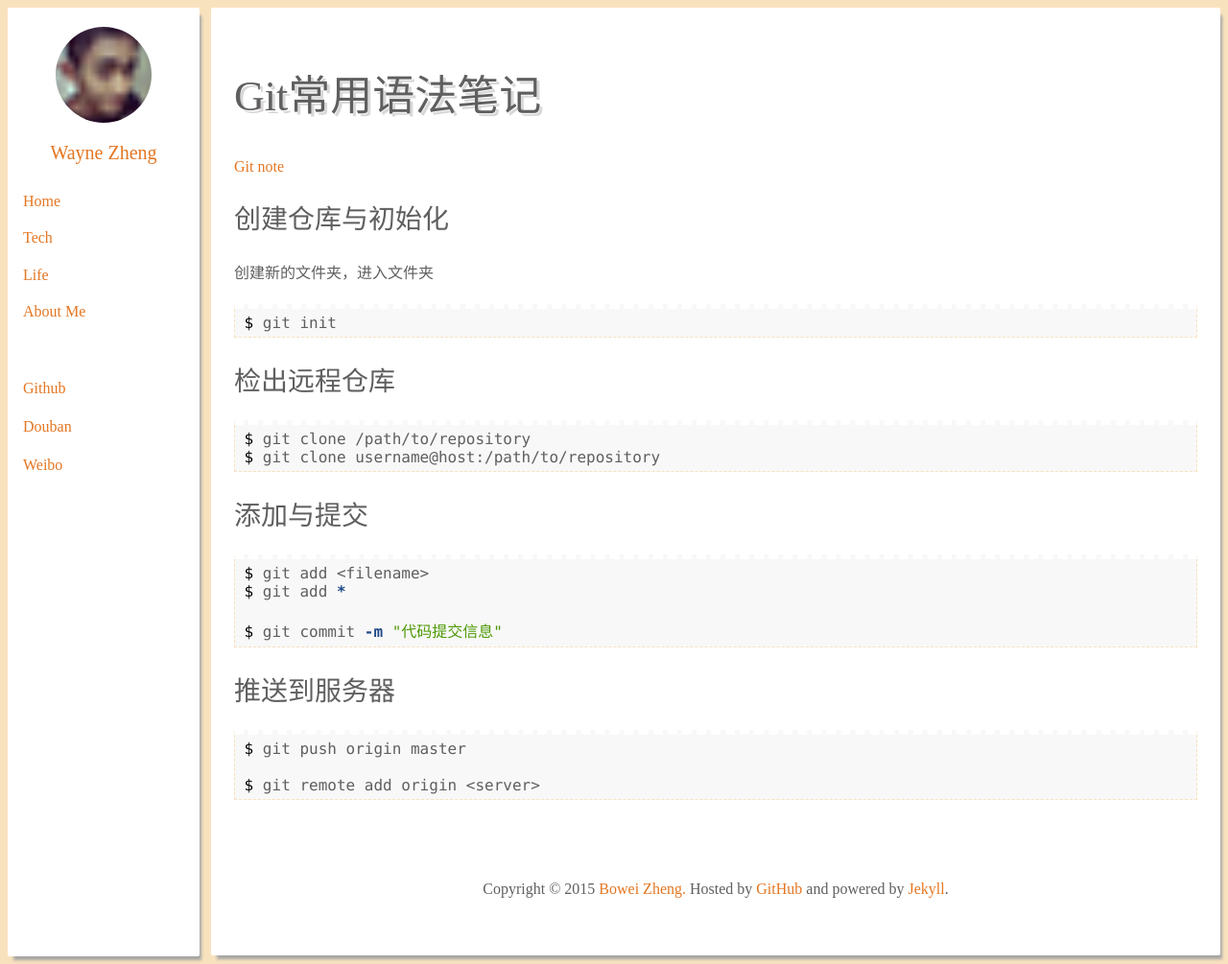
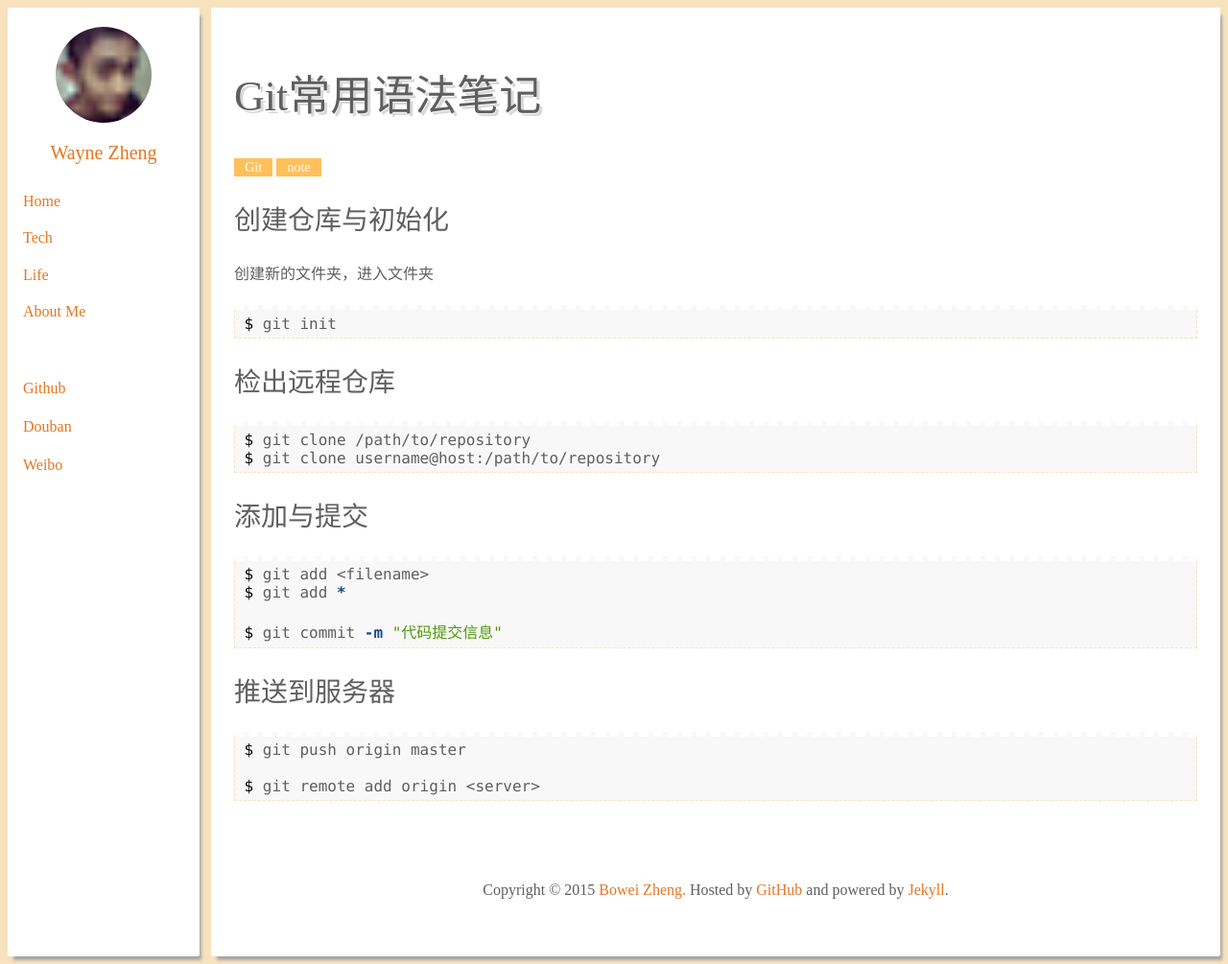
Before and after one commit to wynn719/blog, a Jekyll site: the page built from _posts/2015-02-16-git-note.md, in a window 1280 px wide and 1005 px high. Shown: the whole window at 96% size. Built offline with Jekyll 4.4.1, drawn with Linux system fonts in a browser that asks for light colours; comment, search, counter and statistics services are not loaded.

Commit message:
Signed-off-by: zhengbowei

```diff
--- a/_layouts/post.html
+++ b/_layouts/post.html
@@ -6,7 +6,7 @@
 		  <h1 class="title">{{ page.title }}</h1>
 		  <div class="tags">
 		    {% for tag in page.tags %}
-		      <a class="tag-ele" href="">{{ tag }}</a>
+		      <span>{{ tag }}</span>
 		    {% endfor %}
 		  </div>
 		</header>
```
